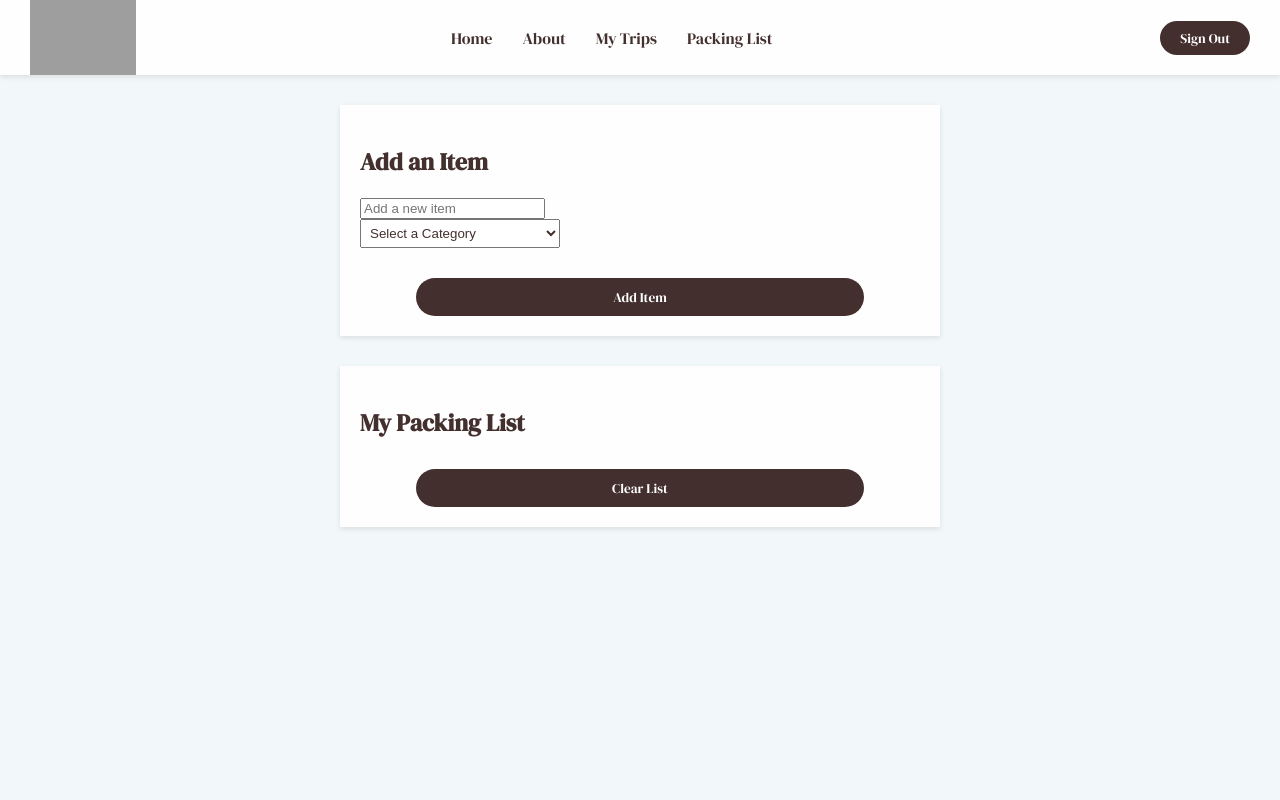
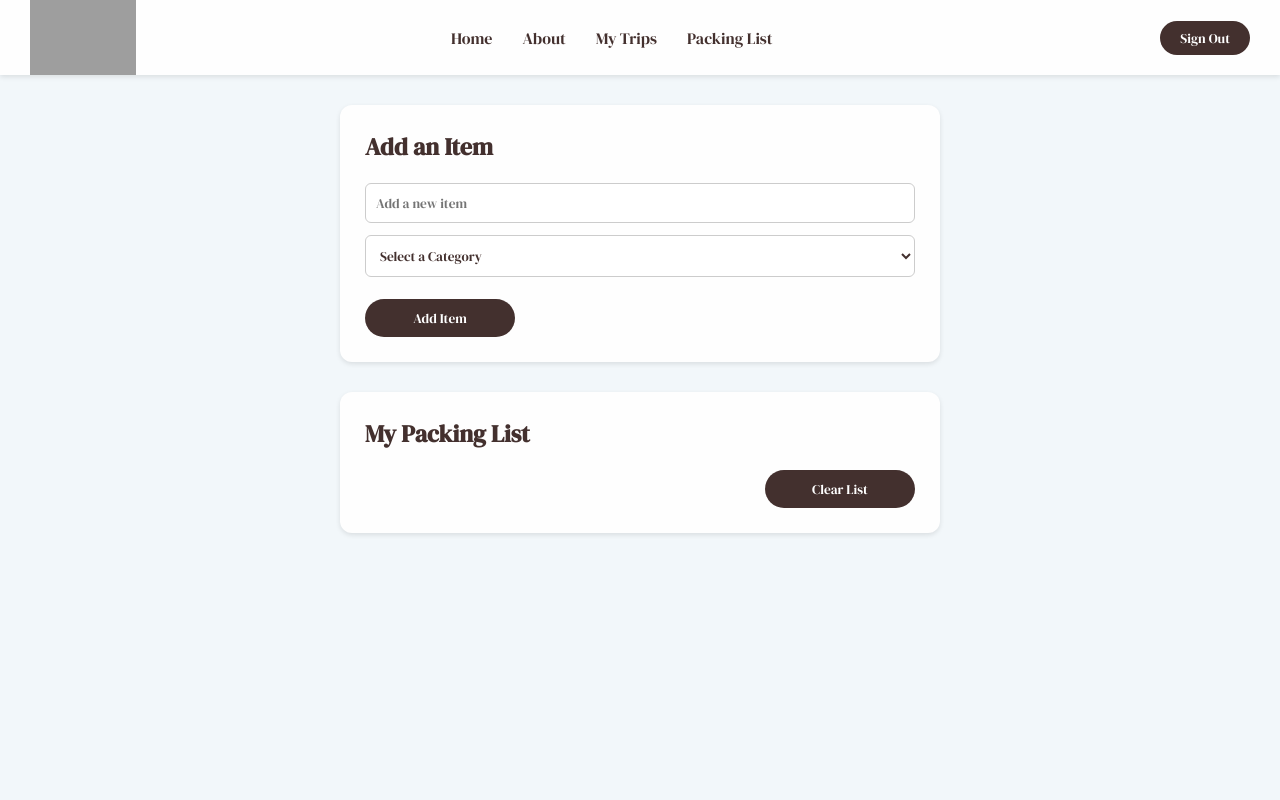
Before and after one commit to meagan42192/next-stop-unit-1-project-Meagan-B, a React (Vite) app: page /list in a window 1280 px wide. Shown: the top 800 px of the page. Built offline with nearby package versions, Linux system fonts and the light colour scheme; grey boxes are pictures that could not be loaded; a web font is replaced by a local one.

Commit message:
updated the css for my packing list page

```diff
--- a/src/App.css
+++ b/src/App.css
@@ -493,91 +493,151 @@ footer {
     opacity: 0.85;
 }
 
-/** Packing list **/
+/** Packing List **/
 
-.packing-list-container{
-    font-family: "DM Serif Display", serif;
-    font-weight: 400;
-    font-style: normal;
+.packing-list-container {
     color: #43302E;
-    justify-content: center;
-    align-items: center;
     min-height: 100vh;
-    margin: 0;
+    padding: 30px 20px;
 }
 
-.add-item-container{
-  box-sizing: border-box;
-  box-shadow: 0 2px 5px rgba(0, 0, 0, 0.1);
-  width: 600px;
-  padding: 20px;
-  margin: 30px auto;
-  background-color: #fefefe;
+/** Add Item Section **/
+
+.add-item-container {
+    width: 600px;
+    max-width: 100%;
+    margin: 0 auto 30px;
+    padding: 25px;
+
+    background-color: #fefefe;
+    border-radius: 12px;
+    box-shadow: 0 2px 5px rgba(0, 0, 0, 0.1);
+
+    box-sizing: border-box;
 }
 
-.add-item{
-  display: flex;
-  flex-direction: column;
+.add-item-header {
+    margin-top: 0;
+    margin-bottom: 20px;
 }
 
-.add-item-input{
-  width: 200px;
-  padding: 5px;
-  color: #43302E;
+.add-item {
+    width: 100%;
+    padding: 10px;
+    margin-bottom: 12px;
+
+    border: 1px solid #ccc;
+    border-radius: 6px;
+
+    box-sizing: border-box;
+    font-family: inherit;
 }
 
-.add-item-header{
-    text-align: left;
+.add-item-input {
+    width: 100%;
+    padding: 10px;
+    margin-bottom: 12px;
+
+    border: 1px solid #ccc;
+    border-radius: 6px;
+
+    color: #43302E;
+    background-color: white;
+
+    box-sizing: border-box;
+    font-family: inherit;
 }
 
-#single-delete-btn{
-  padding: 5px;
-  font-size: x-small;
-  font-style: bold;
-  text-align: center;
-  border-radius: 50%;
-  color: #43302E;
+#add-item-btn {
+    width: 150px;
+    margin: 10px 0 0;
 }
 
-#single-delete-btn:hover{
-    background-color: #c91804;
-    color: #fefefe;
 
+/** My Packing List **/
+
+.my-packing-list-container {
+    width: 600px;
+    max-width: 100%;
+    margin: 0 auto 30px;
+    padding: 25px;
+
+    background-color: #fefefe;
+    border-radius: 12px;
+    box-shadow: 0 2px 5px rgba(0, 0, 0, 0.1);
+
+    box-sizing: border-box;
 }
 
-.my-packing-list-container{
-  box-sizing: border-box;
-  box-shadow: 0 2px 5px rgba(0, 0, 0, 0.1);
-  width: 600px;
-  padding: 20px;
-  margin: 30px auto;
-  background-color: #fefefe;
-  box-sizing: border-box;
+.my-packing-list-container h2 {
+    margin-top: 0;
+}
+
+.my-packing-list-ul {
+    list-style-type: none;
+    padding: 0;
+    margin: 20px 0;
 }
 
 .my-packing-list-ul li {
     display: flex;
-    flex-direction: row;
     align-items: center;
-    justify-content: space-evenly;
-    color: #43302E;
+    justify-content: space-between;
+    gap: 15px;
+
     width: 100%;
-    padding: 15px 30px;
-    margin: 10px auto;
+    padding: 12px 0;
+
+    border-bottom: 1px solid #ddd;
+
+    box-sizing: border-box;
+}
+
+.my-packing-list-ul label {
+    display: flex;
+    align-items: center;
+    flex: 1;
+}
+
+.checkbox-input {
+    margin-right: 10px;
+    accent-color: #43302E;
 }
 
 .packing-item-name {
-    margin-left: 10px;
+    margin-right: 12px;
 }
 
 .packing-item-category {
-  margin-left: 60px;
-  box-sizing: border-box;
-  box-shadow: 0 2px 5px rgba(0, 0, 0, 0.1);
-  border-radius: 25px;
-  width: 500px;
-  padding: 15px;
-  background-color: #C1DBE8;
+    background-color: #C1DBE8;
+    padding: 4px 10px;
+    border-radius: 15px;
+
+    font-size: 0.8rem;
+}
+
+#single-delete-btn {
+    background-color: transparent;
+    color: #43302E;
+
+    border: 1px solid #43302E;
+    border-radius: 50%;
+
+    width: 28px;
+    height: 28px;
+
+    cursor: pointer;
+}
+
+#single-delete-btn:hover {
+    background-color: #c91804;
+    color: white;
+    border-color: #c91804;
+}
+
+#clear-all-btn {
+    width: 150px;
+    margin: 20px 0 0 auto;
 }
 
 /** MEDIA QUERIES **/
```
